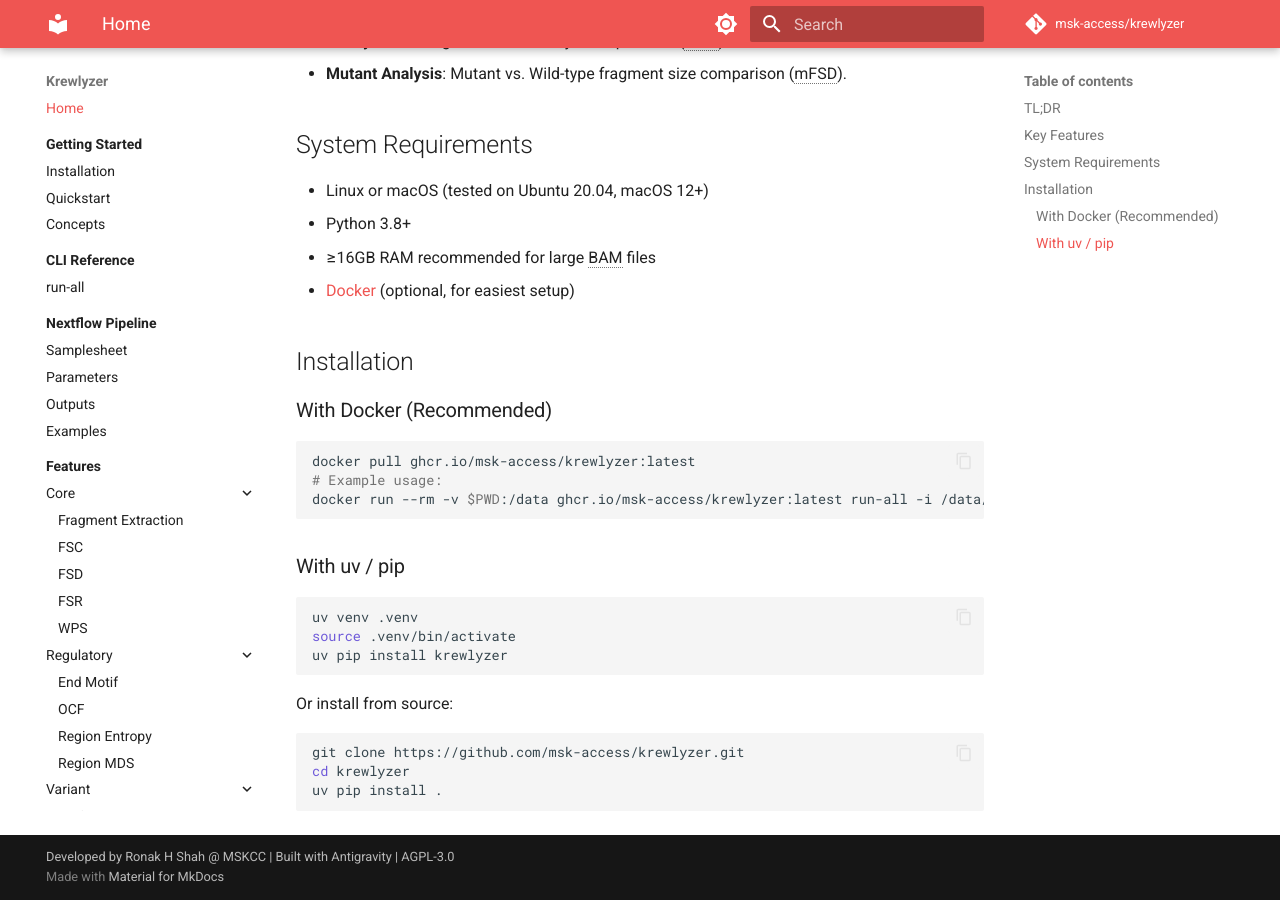
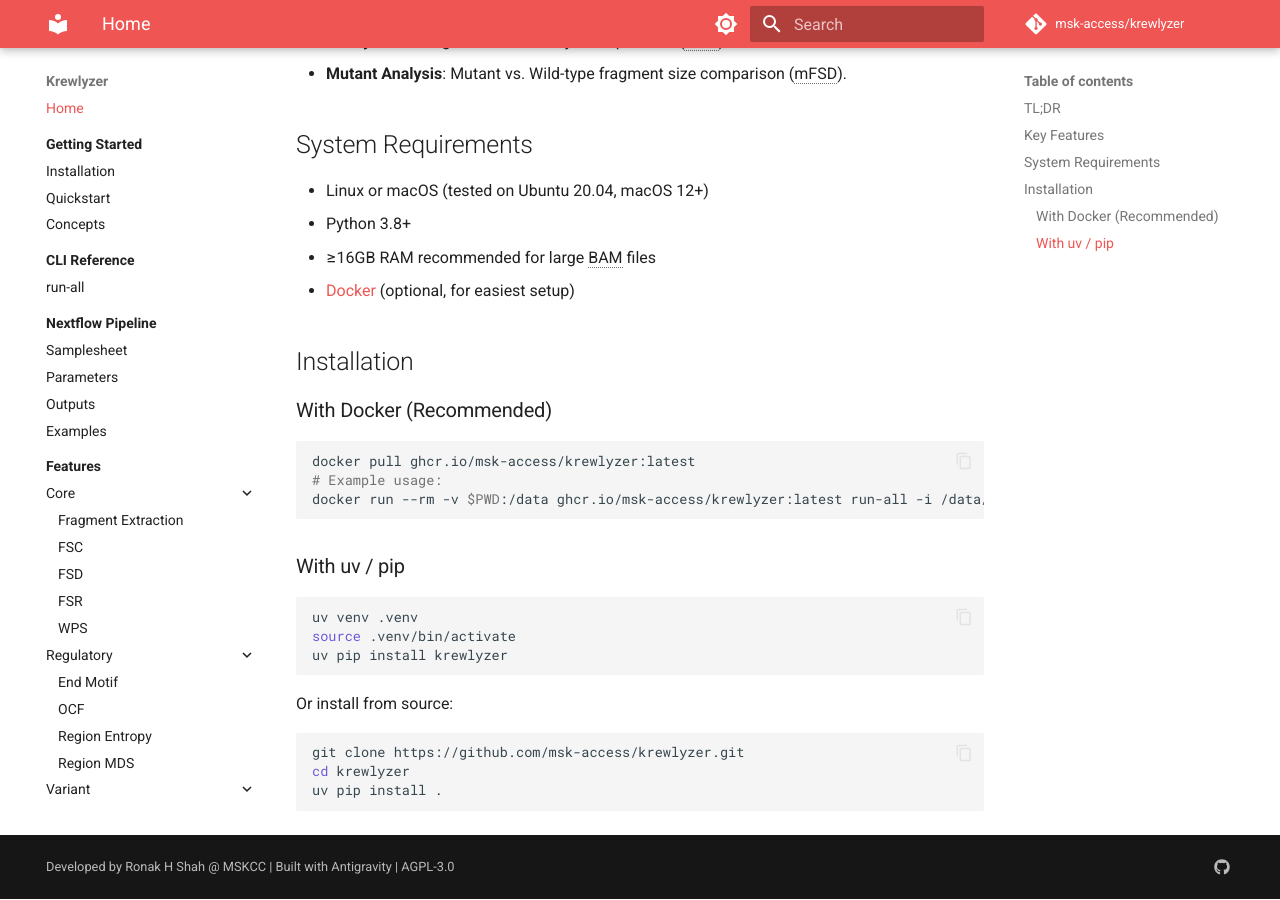
Before and after one commit to msk-access/krewlyzer, an MkDocs documentation site: the page built from docs/index.md, in a window 1280 px wide and 900 px high, scrolled down 1184 px. Built offline with MkDocs 1.6.1 and Material for MkDocs 9.7.7, drawn with Linux system fonts in a browser that asks for light colours; comment, search, counter and statistics services are not loaded; the version menu is left out; part of the change alters nothing that is shown.

```diff
--- a/mkdocs.yml
+++ b/mkdocs.yml
@@ -158,7 +158,16 @@ extra_javascript:
 extra_css:
   - stylesheets/extra.css
 
-copyright: >
+extra:
+  generator: false
+  version:
+    provider: mike
+    default: stable
+  social:
+    - icon: fontawesome/brands/github
+      link: https://github.com/msk-access/krewlyzer
+
+copyright: |
   Developed by <a href="https://github.com/rhshah">Ronak H Shah</a> @
   <a href="https://www.mskcc.org">MSKCC</a> |
   Built with <a href="https://antigravity.google/">Antigravity</a> |
```
Also changed, not shown: 1 other file.
